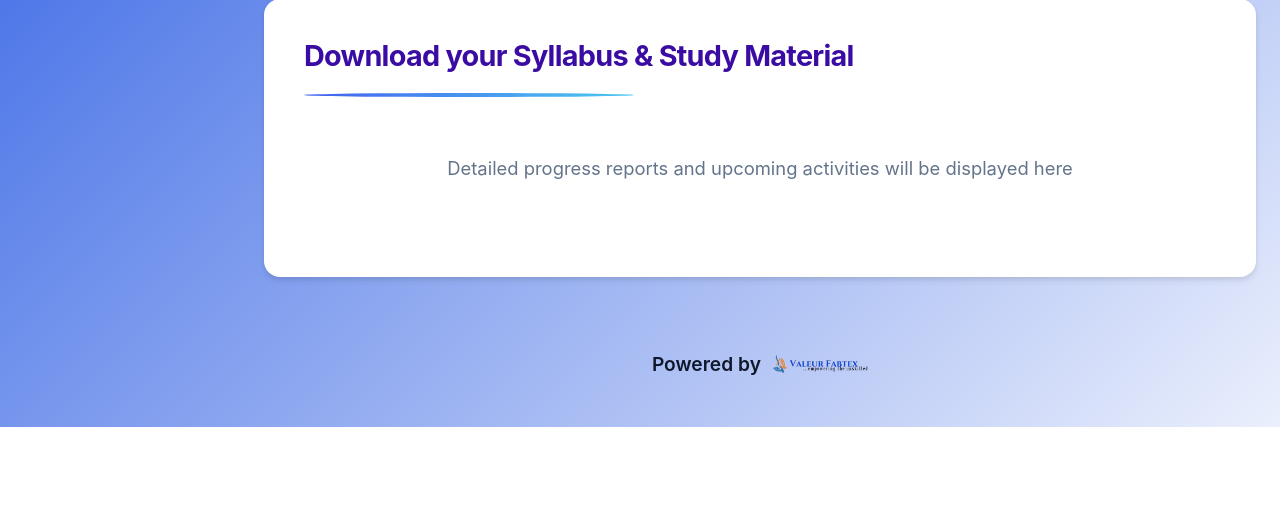
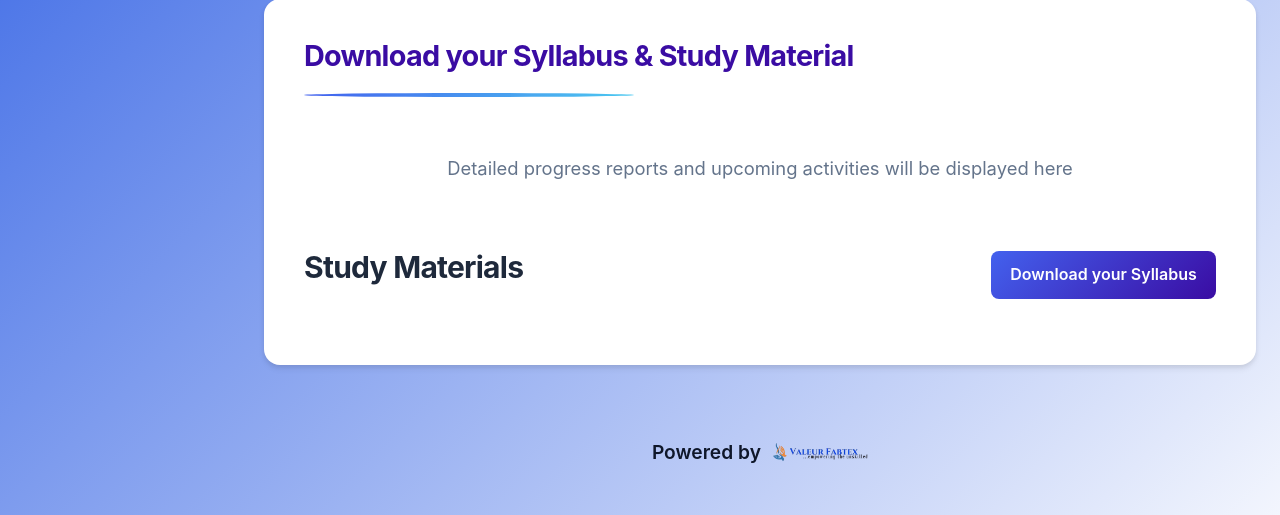
Before and after one commit to emc634/Out-of-school-Programme, a Flask app: page /dashboard in a window 1280 px wide. Shown: the part 950-1465 px from the top of the page. Before the commit the page ends 1377 px from the top, so only its background shows below. Run offline with Flask 3, Linux system fonts and the light colour scheme; the visitor is signed in with stand-in values (Sample User, id 1); data that the repository does not hold is empty; some libraries are stand-ins or nearby versions.

Commit message:
check it

```diff
--- a/static/css/dashboard.css
+++ b/static/css/dashboard.css
@@ -328,3 +328,109 @@
         padding: 1.5rem;
     }
 }
+
+.drive-container {
+    margin-top: 2rem;
+}
+
+.drive-header {
+    display: flex;
+    justify-content: space-between;
+    align-items: center;
+    margin-bottom: 1.5rem;
+}
+
+.drive-folder-link {
+    display: inline-flex;
+    align-items: center;
+    gap: 0.5rem;
+    padding: 0.7rem 1.2rem;
+    background: linear-gradient(135deg, var(--primary) 0%, var(--primary-dark) 100%);
+    color: white;
+    text-decoration: none;
+    border-radius: var(--border-radius);
+    font-weight: 600;
+    transition: var(--transition);
+}
+
+.drive-folder-link:hover {
+    transform: translateY(-2px);
+    box-shadow: 0 5px 15px rgba(52, 152, 219, 0.3);
+}
+
+.files-grid {
+    display: grid;
+    grid-template-columns: repeat(auto-fill, minmax(250px, 1fr));
+    gap: 1.5rem;
+}
+
+.file-card {
+    background: var(--white);
+    border-radius: var(--border-radius);
+    box-shadow: var(--shadow-sm);
+    padding: 1.2rem;
+    transition: var(--transition);
+    border-left: 3px solid var(--primary);
+}
+
+.file-card:hover {
+    transform: translateY(-3px);
+    box-shadow: var(--shadow-md);
+}
+
+.file-icon {
+    font-size: 2rem;
+    color: var(--primary);
+    margin-bottom: 1rem;
+}
+
+.file-name {
+    font-weight: 600;
+    margin-bottom: 0.5rem;
+    color: var(--primary-dark);
+}
+
+.file-meta {
+    font-size: 0.85rem;
+    color: var(--text-secondary);
+    margin-bottom: 1rem;
+}
+
+.file-download {
+    display: inline-flex;
+    align-items: center;
+    gap: 0.5rem;
+    padding: 0.5rem 1rem;
+    background: var(--primary-100);
+    color: var(--primary-dark);
+    text-decoration: none;
+    border-radius: var(--border-radius);
+    font-weight: 600;
+    font-size: 0.9rem;
+    transition: var(--transition);
+}
+
+.file-download:hover {
+    background: var(--primary);
+    color: white;
+}
+
+.no-files {
+    text-align: center;
+    padding: 2rem;
+    color: var(--text-secondary);
+    grid-column: 1 / -1;
+}
+
+/* Responsive adjustments */
+@media (max-width: 768px) {
+    .drive-header {
+        flex-direction: column;
+        align-items: flex-start;
+        gap: 1rem;
+    }
+
+    .files-grid {
+        grid-template-columns: 1fr;
+    }
+}
--- a/templates/dashboard.html
+++ b/templates/dashboard.html
@@ -171,12 +171,32 @@
                         <p class="section-subtitle">Detailed progress reports and upcoming activities will be displayed
                             here</p>
                     </div>
+                    <!-- New Drive Integration Section -->
+                    <div class="drive-container">
+                        <div class="drive-header">
+                            <h3>Study Materials</h3>
+                            <a href="https://drive.google.com/drive/folders/1rr0DCn-z_BLg5x5X0C8jsQRwiIhhheK1"
+                                target="_blank" class="drive-folder-link">
+                                Download your Syllabus
+                            </a>
+                        </div>
+
+                        <div class="files-grid" id="driveFiles">
+                            <!-- Files will be dynamically loaded here -->
+                            <div class="no-files">
+                                <i class="fas fa-cloud-download-alt"
+                                    style="font-size: 2.5rem; margin-bottom: 1rem;"></i>
+                                <p>Loading available files...</p>
+                            </div>
+                        </div>
+                    </div>
                 </div>
             </div>
             <footer class="app-footer">
                 <div class="footer-content">
                     <span>Powered by</span>
-            <img src="{{ url_for('static', filename='Images/company_logo.png') }}" alt="VALEUR FABTEX Logo" class="footer-logo-img" />
+                    <img src="{{ url_for('static', filename='Images/company_logo.png') }}" alt="VALEUR FABTEX Logo"
+                        class="footer-logo-img" />
                 </div>
             </footer>
     </main>
@@ -326,6 +346,66 @@
                 }, 3000);
             });
         });
+
+        // New function to load drive files
+        function loadDriveFiles() {
+            // This is a simplified implementation
+            // In a real scenario, you would use the Google Drive API
+
+            const filesContainer = document.getElementById('driveFiles');
+
+            filesContainer.innerHTML = '';
+
+            if (files.length === 0) {
+                filesContainer.innerHTML = `
+                    <div class="no-files">
+                        <i class="fas fa-folder-open" style="font-size: 2.5rem; margin-bottom: 1rem;"></i>
+                        <p>No files available yet. Check the drive folder for updates.</p>
+                    </div>
+                `;
+                return;
+            }
+
+            // Add file cards
+            files.forEach(file => {
+                const icon = getFileIcon(file.type);
+
+                const fileCard = document.createElement('div');
+                fileCard.className = 'file-card';
+                fileCard.innerHTML = `
+                    <div class="file-icon">${icon}</div>
+                    <div class="file-name">${file.name}</div>
+                    <div class="file-meta">${file.type.toUpperCase()} · ${file.size}</div>
+                    <a href="${file.url}" target="_blank" class="file-download">
+                        <i class="fas fa-download"></i> Download
+                    </a>
+                `;
+
+                filesContainer.appendChild(fileCard);
+            });
+        }
+
+        function getFileIcon(type) {
+            const icons = {
+                'pdf': '<i class="fas fa-file-pdf"></i>',
+                'doc': '<i class="fas fa-file-word"></i>',
+                'docx': '<i class="fas fa-file-word"></i>',
+                'ppt': '<i class="fas fa-file-powerpoint"></i>',
+                'pptx': '<i class="fas fa-file-powerpoint"></i>',
+                'xls': '<i class="fas fa-file-excel"></i>',
+                'xlsx': '<i class="fas fa-file-excel"></i>',
+                'zip': '<i class="fas fa-file-archive"></i>',
+                'default': '<i class="fas fa-file"></i>'
+            };
+
+            return icons[type] || icons.default;
+        }
+
+        // Load files when page is ready
+        document.addEventListener('DOMContentLoaded', function () {
+            // Your existing DOMContentLoaded code
+            loadDriveFiles();
+        });
     </script>
 </body>
 
```
Lines whose indentation alone changed are shown as unchanged.
